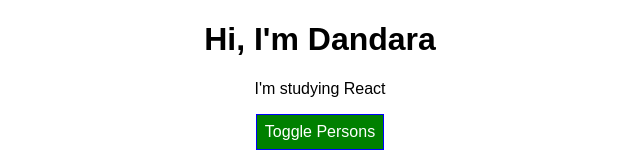
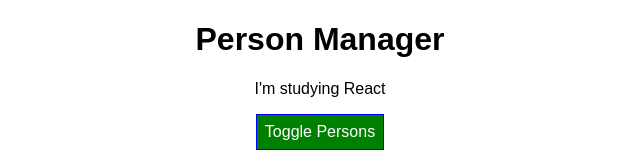
Before and after one commit to dandaradantas/react-projects, a React app in the folder react-complete/: page / in a window 1280 px wide. Shown: the top 160 px of the page, without its empty margins (320-960 px from the left). Built offline with nearby package versions, Linux system fonts and the light colour scheme.

Commit message:
Explanation about Stateless and stateful components

```diff
--- a/react-complete/src/components/Cockpit/Cockpit.js
+++ b/react-complete/src/components/Cockpit/Cockpit.js
@@ -21,7 +21,7 @@
 
     return (
         <div className={classes.Cockpit}>
-            <h1> Hi, I'm Dandara</h1>
+            <h1> {props.title}</h1>
             <p className={assignedClasses.join(' ')}>I'm studying React</p>
             {/* This name 'myAlt' is up to you */}
             <button className={btnClass}
--- a/react-complete/src/containers/App.js
+++ b/react-complete/src/containers/App.js
@@ -60,6 +60,7 @@
     return (
         <div className={classes.App}>
             <Cockpit
+              title={this.props.appTitle}
               showPersons={this.state.showPersons}
               persons={this.state.persons}
               clicked={this.togglePersonsHandler}
--- a/react-complete/src/index.js
+++ b/react-complete/src/index.js
@@ -4,5 +4,5 @@
 import App from './containers/App';
 import registerServiceWorker from './registerServiceWorker';
 
-ReactDOM.render(<App />, document.getElementById('root'));
+ReactDOM.render(<App appTitle="Person Manager"/>, document.getElementById('root'));
 registerServiceWorker();
```
Also changed, not shown: 1 other file (tests, documents, lock files or other folders).
